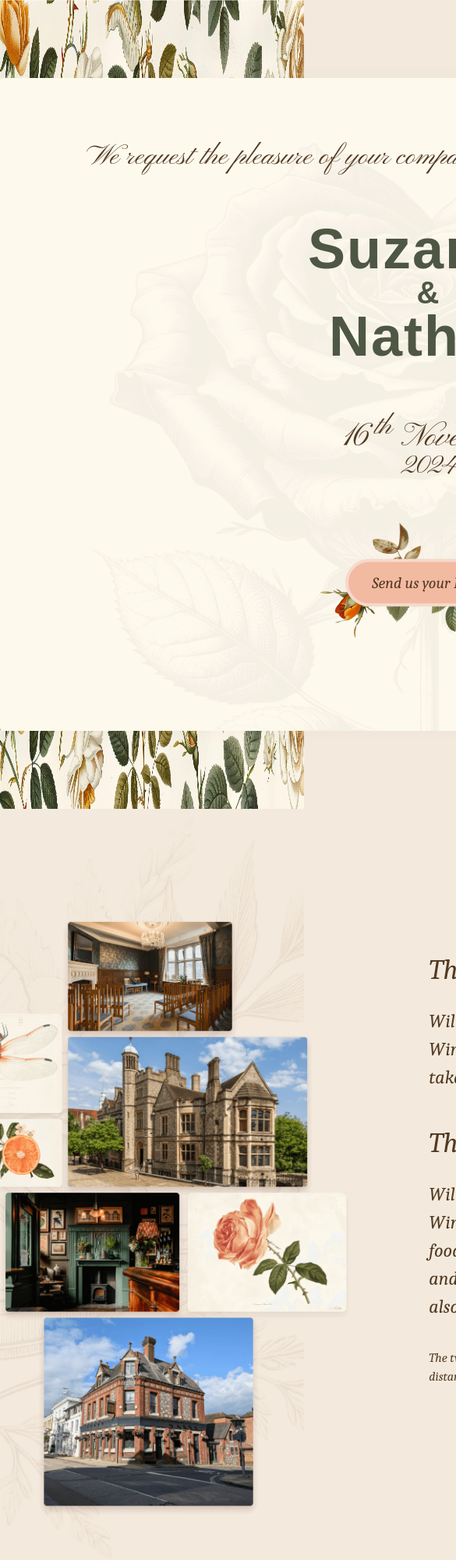
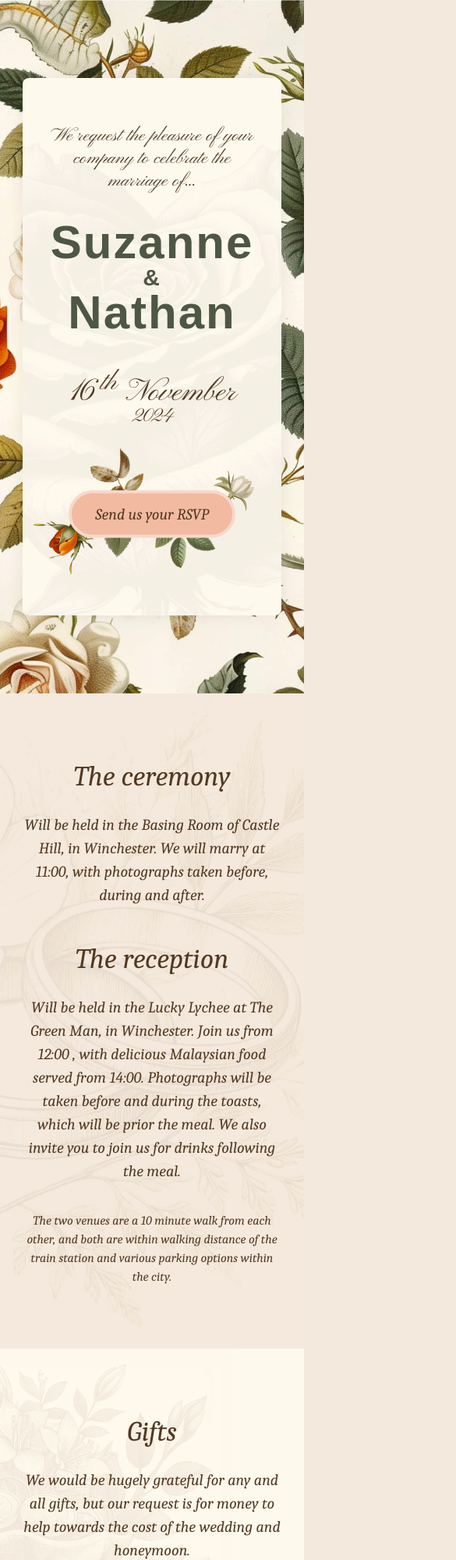
Before and after one commit to nathanhornby/suzannenathan.github.io, a plain HTML site: page index.html in a window 390 px wide. Shown: the top 2000 px of the page at 78% size, 585 px wide, since content can reach past the window. Drawn offline with Linux system fonts and the light colour scheme; a web font is replaced by a local one.

Commit message:
Add files via upload

```diff
--- a/index.html
+++ b/index.html
@@ -58,15 +58,20 @@
             transform: translateY(-50%);
         }
         .button:hover{
-            border-color: #F2BAA1;
+            background-color: #EFA788;
+            border-color: #EFA788;
         }
         #rsvp-button{
             display: inline-block;
             margin-top: 40px;
-            background: url('img/button-bg.png') no-repeat;
-            background-size: 100%;
+            background: url('img/button-bg.png') center center no-repeat;
+            background-size: 110%;
             width: 313px;
             height: 180px;
+            transition: all 600ms ease-in-out;
+        }
+        #rsvp-button:hover{
+            background-size: 100%;
         }
         h2{
             margin: 40px 0 20px;
@@ -90,10 +95,10 @@
             margin: 0 auto;
             padding: 80px 0 100px;
             background:  #FDF9ED url('img/header-card-bg.png') top center no-repeat;
-            border-radius: 4px;
-            -webkit-box-shadow: 0px -1px 24px 0px rgba(0,0,0,0.03);
-            -moz-box-shadow: 0px -1px 24px 0px rgba(0,0,0,0.03);
-            box-shadow: 0px -1px 24px 0px rgba(0,0,0,0.03);
+            border-radius: 8px;
+            -webkit-box-shadow: 0px -1px 24px 0px rgba(0,0,0,0.08);
+            -moz-box-shadow: 0px -1px 24px 0px rgba(0,0,0,0.08);
+            box-shadow: 0px -1px 24px 0px rgba(0,0,0,0.08);
         }
         header img.left{
             left: -140px;
@@ -144,7 +149,7 @@
             z-index: 2;
             padding: 140px 0 80px;
             background-color: #F3EADD;
-            background-image: url('img/about.png');
+            background-image: url('img/about.jpg');
             background-position: top right;
             background-repeat: no-repeat;
             background-size: auto 100%;
@@ -219,24 +224,100 @@
             margin-top: 30px;
         }
         @media screen
+        and (max-width: 1150px) {
+            .container{
+                width: 700px;
+            }
+            header #card{
+                width: 700px;
+            }
+            #about{
+                padding: 40px 0 80px;
+            }
+            #about .left{
+                display: none;
+            }
+            #about .right{
+                width: 100%;
+            }
+            #about h2{
+                text-align: center;
+            }
+            #about p{
+                font-size: 20px;
+                text-align: center;
+            }
+            #gifts{
+                padding: 40px 0 60px;
+            }
+            #gifts h2{
+                text-align: center;
+            }
+            #gifts p{
+                font-size: 20px;
+                text-align: center;
+            }
+            #gifts img{
+                display: none;
+            }
+            #gifts .left{
+                width: 100%;
+                padding-top: 0;
+            }
+            #footer-left{
+                left: -100px;
+            }
+            #footer-right{
+                right: -100px;
+            }
+        }
+        @media screen
         and (max-width: 900px) {
+            .container{
+                width: 85%;
+            }
+            header #card{
+                width: 85%;
+                padding: 60px 0 40px;
+            }
+            header .script{
+                font-size: 24px;
+            }
+            header p{
+                width: 85%;
+            }
+            #header-date{
+                margin-top: 40px;
+                font-size: 40px;
+            }
+            #header-year{
+                font-size: 24px;
+            }
             h1{
-                font-size: 72px;
+                margin: 35px 0 0;
+                font-size: 60px;
             }
             h1 span{
-                font-size: 40px;
+                font-size: 30px;
             }
-            header{
-                background-size: auto 100%;
+            #rsvp-button{
+                margin-top: 20px;
             }
-            header p{
-                padding: 0 10%;
-                font-size: 28px;
-                width: 80%;
+            footer{
+                padding: 60px 0;
+                background-size: auto 90%;
             }
-             #header-date{
-                font-size: 42px;
-                margin-top: 60px;
+            footer .container{
+                margin: 30px auto;
+            }
+            footer p{
+                font-size: 20px;
+            }
+            #footer-left{
+                display: none;
+            }
+            #footer-right{
+                display: none;
             }
         }
     </style>
@@ -267,7 +348,7 @@
         <section id="about">
             <div class="container">
                 <div class="left">
-                    <img src="img/about-images.png" alt="Hampshire Registration Offices, The Lucky Lychee and a map of the locations." width="554px"/>
+                    <img src="img/about-images.png" alt="Hampshire Registration Offices, The Lucky Lychee and a map of the locations." width="520px"/>
                 </div>
                 <div class="right">
                     <h2>The ceremony</h2>
@@ -287,7 +368,7 @@
                     <p>We would be hugely grateful for any and all gifts, but our request is for money to help towards the cost of the wedding and honeymoon.</p>
                 </div>
                 <div class="right">
-                    <img src="img/money.jpg" alt="A wallet overflowing with credit cards." width="457px" />
+                    <img src="img/gifts.jpg" alt="A present sealed with a flower." width="100%" />
                 </div>
             </div>
         </section>
```
